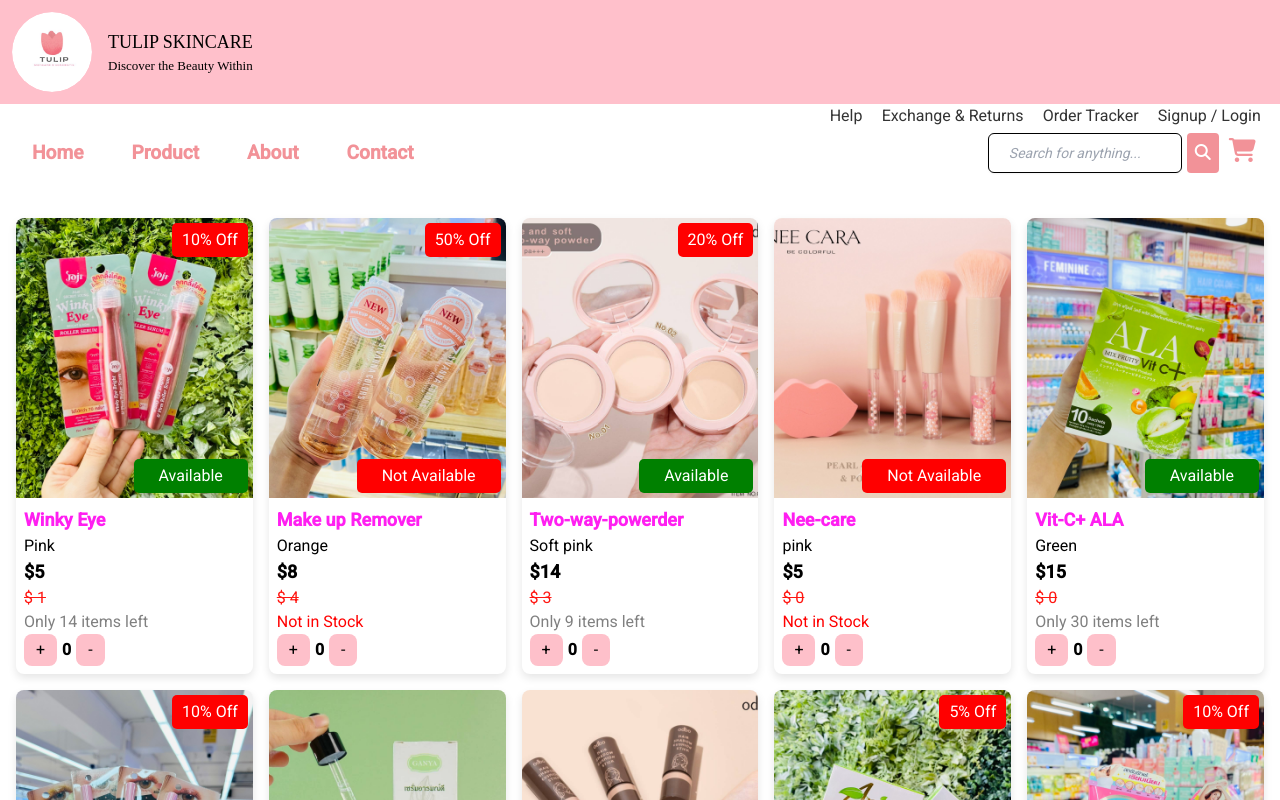
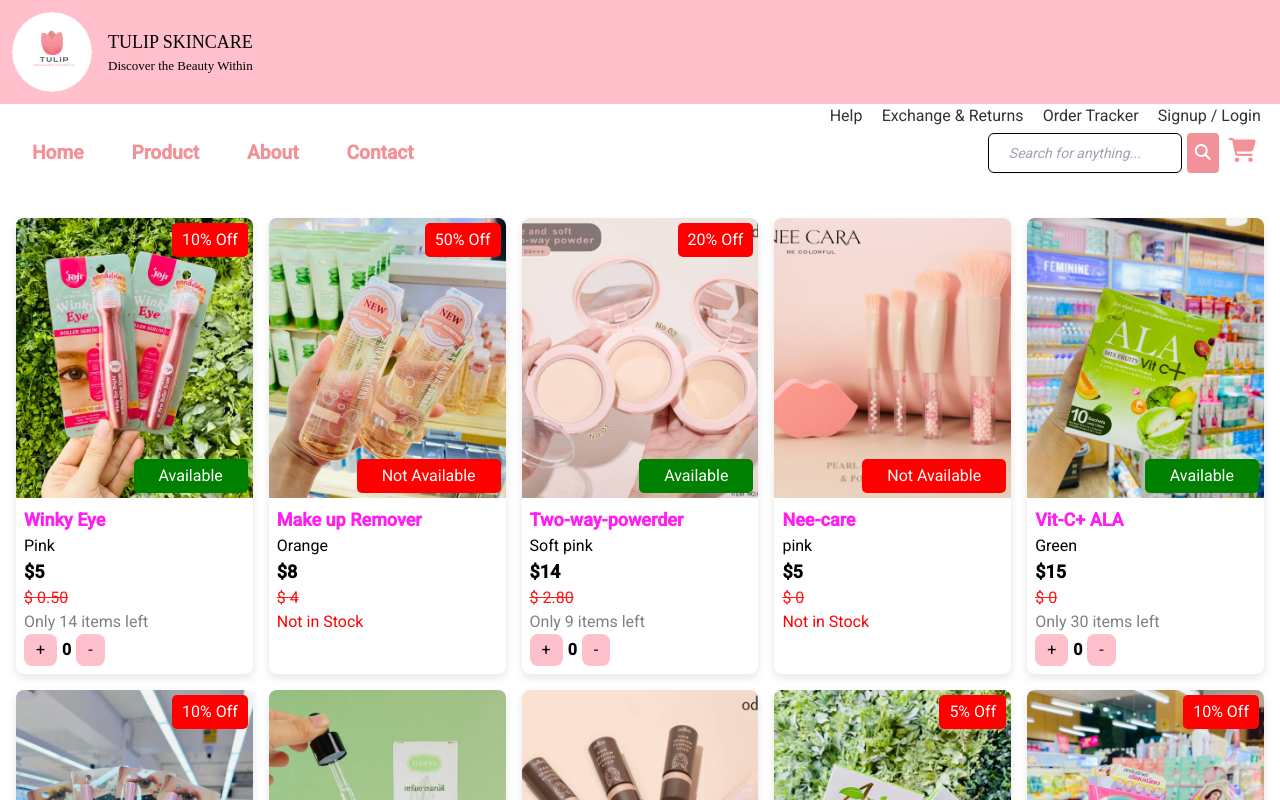
Before and after one commit to WANGZUNN/Tulip-Skincare, an Angular app: page / in a window 1280 px wide. Shown: the top 800 px of the page. Built offline with nearby package versions, Linux system fonts and the light colour scheme.

Commit message:
removebuttonifnostock

```diff
--- a/src/app/body/productlist/productlist.component.html
+++ b/src/app/body/productlist/productlist.component.html
@@ -13,9 +13,9 @@
     <h2 class="text-lg font-semibold text-gray-800 text-pink">{{ prod.Name }}</h2>
     <p class="text-gray-600">{{ prod.Color }}</p>
     <p class="text-lg font-bold text-pink-500">${{ prod.Price }}</p>
-    <p class="line-through text-discount">$ {{ discountprice( prod, i).toFixed() }} </p>
+    <p class="line-through text-discount">$ {{ discountprice(prod, i) % 1 === 0 ? discountprice(prod, i) : discountprice(prod, i).toFixed(2) }}</p>
     <p [ngStyle]="{'color': is_in_inventory(prod, i) ? 'gray' : 'red'}">{{stockcheck(prod)}}</p>
-    <div class="quantity-controls flex items-center">
+    <div *ngIf="is_in_inventory(prod, i)" class="quantity-controls flex items-center">
       <button (click)="incrementQuantity(i)" class="bg-pink-500 text-white px-3 py-1 focus:outline-none hover:bg-pink-600 rounded-lg">
         +
       </button>
@@ -23,7 +23,7 @@
       <button (click)="decrementQuantity(i)" class="bg-pink-500 text-white px-3 py-1 focus:outline-none hover:bg-pink-600 rounded-lg">
         -
       </button>
+    </div>
 
-    </div>
   </div>
 </div>
```
